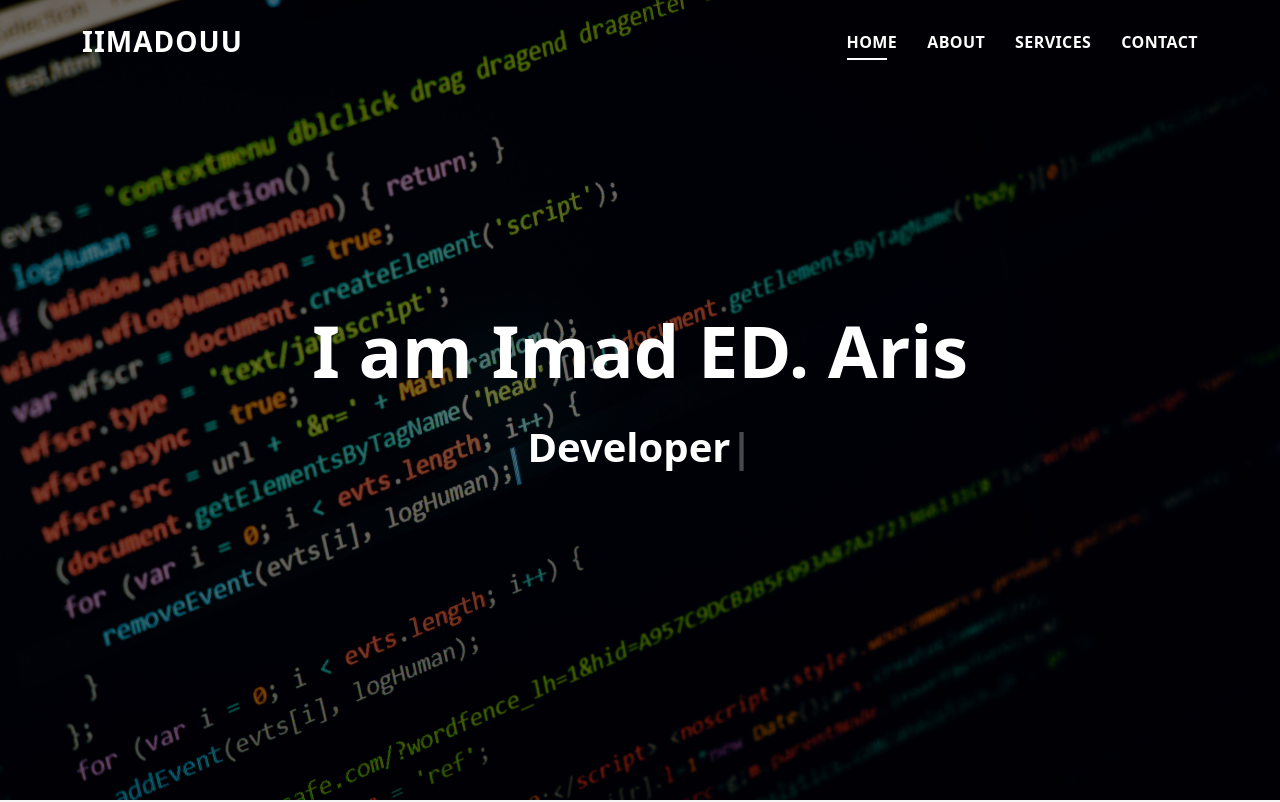
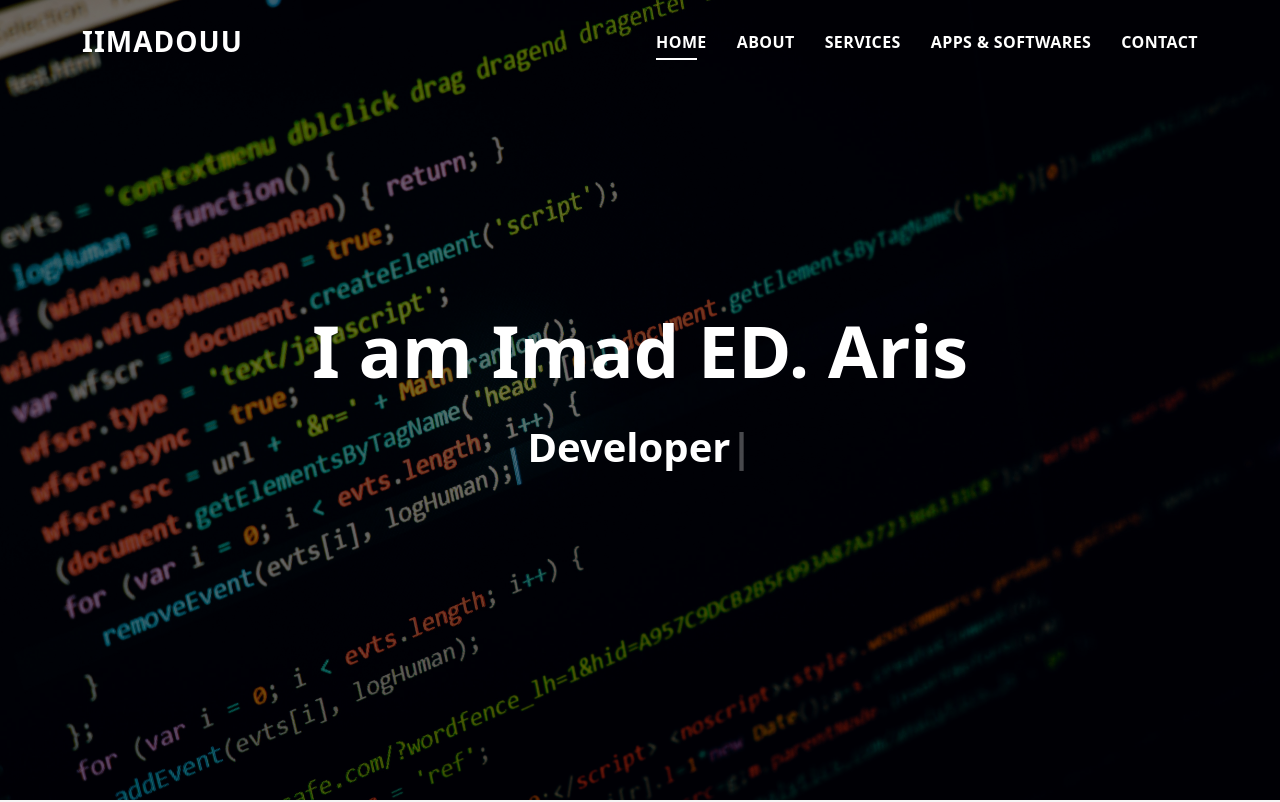
Before and after one commit to iimadouu/iimadouu.github.io, a plain HTML site: page index.html in a window 1280 px wide. Shown: the top 802 px of the page. Drawn offline with Linux system fonts and the light colour scheme.

Commit message:
Update index.html
added <li><a class="nav-link" href="apps_softwares.html">Apps & Softwares</a></li>

```diff
--- a/index.html
+++ b/index.html
@@ -47,6 +47,7 @@
                     <li><a class="nav-link scrollto active" href="#hero">Home</a></li>
                     <li><a class="nav-link scrollto" href="#about">About</a></li>
                     <li><a class="nav-link scrollto" href="#services">Services</a></li>
+                    <li><a class="nav-link" href="apps_softwares.html">Apps & Softwares</a></li>
                     <li><a class="nav-link scrollto" href="#contact">Contact</a></li>
                 </ul>
                 <i class="bi bi-list mobile-nav-toggle"></i>
```
